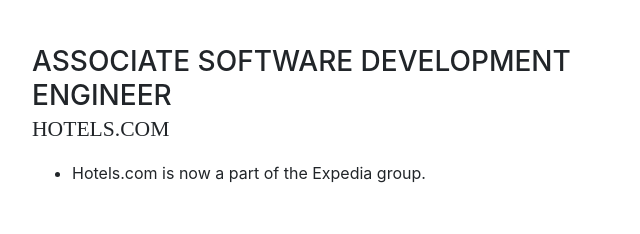
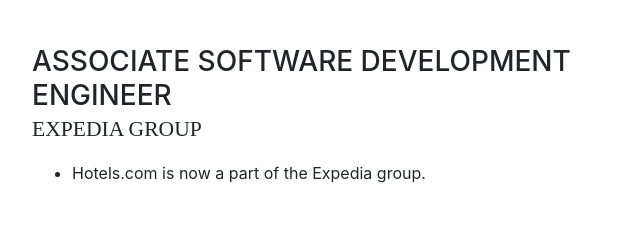
Before and after one commit to 0001vrn/0001vrn.github.io, a website with bundled scripts: page index.html in a window 1280 px wide. Shown: the part 889-1123 px from the top of the page, 288-928 px from the left. Built offline with nearby package versions, Linux system fonts and the light colour scheme; a web font is replaced by a local one.

Commit message:
renamed current

```diff
--- a/index.html
+++ b/index.html
@@ -130,7 +130,7 @@
           <div class="resume-item d-flex flex-column flex-md-row mb-5">
             <div class="resume-content mr-auto">
               <h3 class="mb-0">Associate Software Development Engineer</h3>
-              <div class="subheading mb-3">Hotels.com</div>
+              <div class="subheading mb-3">Expedia group</div>
               <ul>
                 <li>Hotels.com is now a part of the Expedia group.</li>
               </ul>
```
